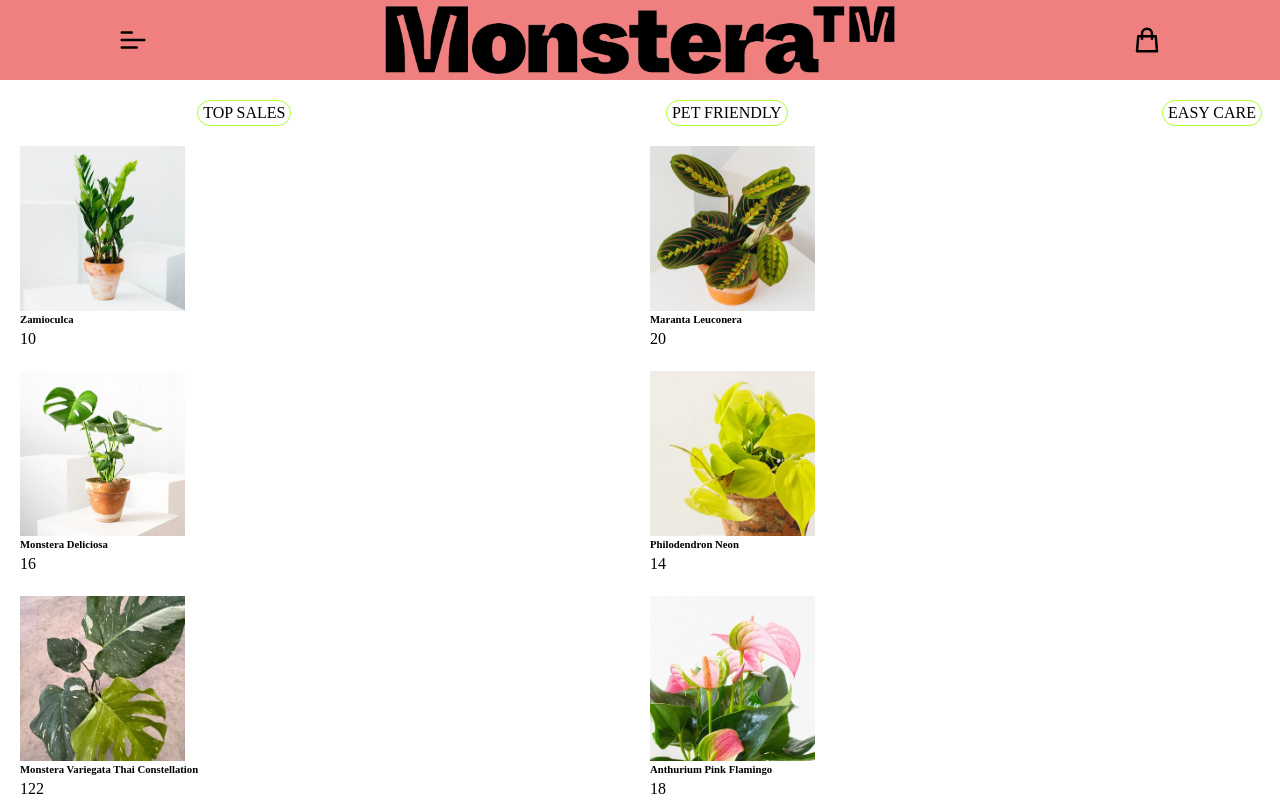
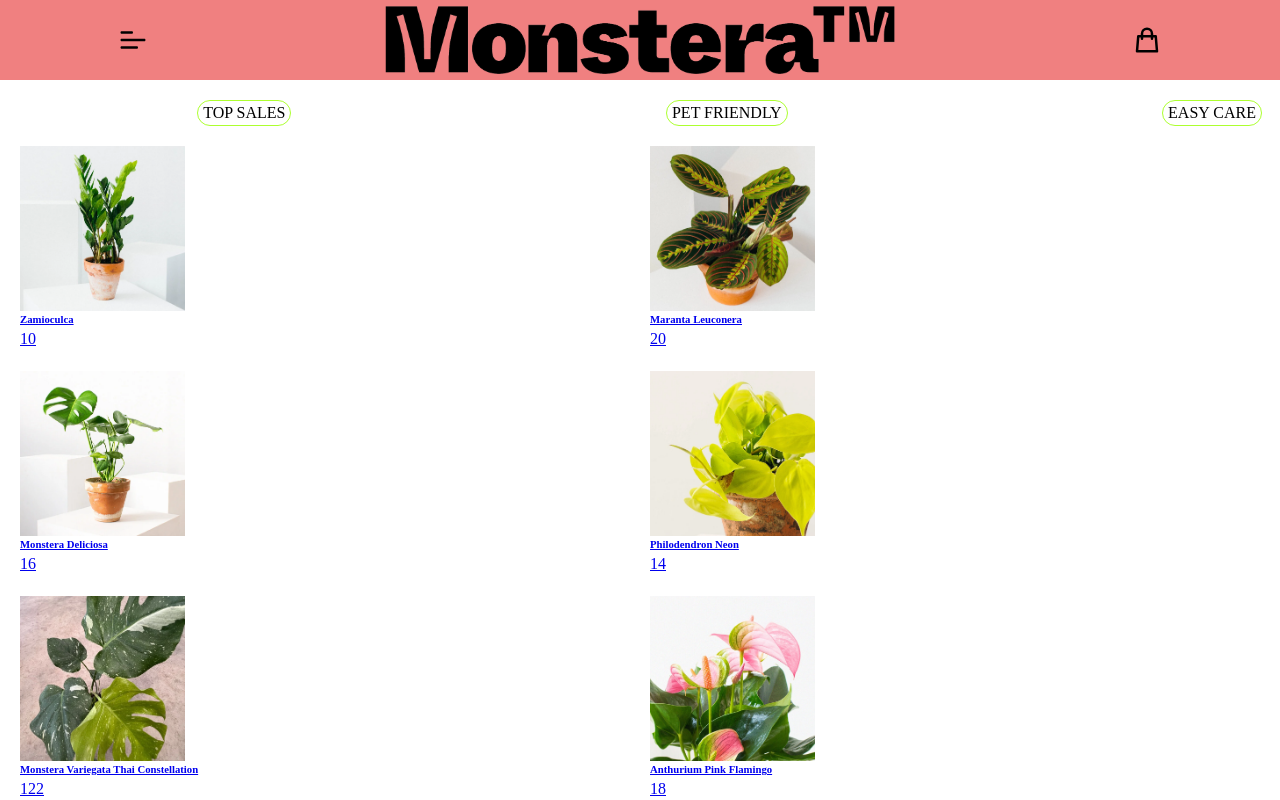
Before and after one commit to luisjover/plantShop_ecommerce, a React (Vite) app: page / in a window 1280 px wide. Shown: the top 800 px of the page. Built offline with nearby package versions, Linux system fonts and the light colour scheme; data requests are answered from the project's data file.

Commit message:
feat(productDetail component): deploy dinamic route for productPage using Params and set that ready to print each product

```diff
--- a/src/App.tsx
+++ b/src/App.tsx
@@ -1,4 +1,4 @@
-import { useState } from 'react'
+
 import { RouterPaths } from './routes/RouterPaths.routes'
 
 
--- a/src/components/filter/Filter.tsx
+++ b/src/components/filter/Filter.tsx
@@ -1,4 +1,4 @@
-import { FC, useContext } from 'react'
+import { FC } from 'react'
 import { FilterCategories, Filters } from "../../types/types"
 import { FilterButton } from '.'
 import "./filter.css"
@@ -13,7 +13,7 @@ export const Filter: FC = () => {
 
 
 
-    const filters: FilterCategories[] = [
+    const filterCategories: FilterCategories[] = [
         {
             name: "TOP SALES",
             id: "1",
@@ -33,13 +33,13 @@ export const Filter: FC = () => {
 
     return (
         <nav className='filter-container'>
-            {filters.map((filter) => (
+            {filterCategories.map((category) => (
                 <FilterButton
-                    name={filter.name}
-                    id={filter.id}
-                    key={filter.id}
+                    name={category.name}
+                    id={category.id}
+                    key={category.id}
                     // setCurrentFilter={setCurrentFilter}
-                    filter={filter.filter}
+                    filter={category.filter}
 
                 />
             ))}
--- a/src/components/filter/filterButton/FilterButton.tsx
+++ b/src/components/filter/filterButton/FilterButton.tsx
@@ -1,4 +1,4 @@
-import { FC, useState } from 'react'
+import { FC } from 'react'
 import { FilterCategories } from "../../../types/types"
 import { useFilterContext } from '../../../utils/hooks/FilterProvider'
 import "./filterButton.css"
@@ -6,14 +6,14 @@ import "./filterButton.css"
 
 export const FilterButton: FC<FilterCategories> = ({ ...props }) => {
 
-    const filter = useFilterContext()
+    const filterContext = useFilterContext()
 
 
     return (
 
         <>
             <input id={props.id} name="filter" type="radio" className="filter-input" value={props.id}
-                onChange={() => filter.changeFilter(props.filter)} />
+                onChange={() => filterContext.changeFilter(props.filter)} />
             <label htmlFor={props.id} className="filter-label">
                 {props.name}
             </label>
--- a/src/components/products/allProducts/AllProducts.tsx
+++ b/src/components/products/allProducts/AllProducts.tsx
@@ -9,29 +9,24 @@ import "./allProducts.css"
 export const AllProducts = () => {
     const [products, setProducts] = useState<Product[] | null>(null)
 
-    const filter = useFilterContext()
+    const filterContext = useFilterContext()
 
 
     useEffect(() => {
 
-        async function getfetch() {
+        const getFetch = async () => {
             const newProducts = await getProducts();
             setProducts(newProducts)
         }
-        getfetch()
+        getFetch()
     }, [])
 
-    const filteredProducts = products?.filter((product) => product.filters.includes(filter.currentFilter))
-
-
-
-    if (filteredProducts === undefined) return
-
+    const filteredProducts = products?.filter((product) => product.filters.includes(filterContext.currentFilter))
 
 
     return (
         <div className="product-card-container">
-            {filteredProducts.map(({ ...props }) => (
+            {filteredProducts?.map(({ ...props }) => (
                 <ProductCard {...props} key={props.id} />
             ))}
         </div>
--- a/src/components/products/productCard/ProductCard.tsx
+++ b/src/components/products/productCard/ProductCard.tsx
@@ -1,9 +1,11 @@
+import { Link, NavLink } from "react-router-dom"
 import { Product } from "../../../types/types"
 import "./productCard.css"
 
 
 export const ProductCard = (props: Product) => {
     return (
+        <Link to={`/products/${props.id}`}>
             <div className="product-card">
                 <figure className="product-card-figure">
                     <img className="product-card-img" src={props.image} alt={`Image of a ${props.name} plant`} />
@@ -11,5 +13,6 @@ export const ProductCard = (props: Product) => {
                 <h6>{props.name}</h6>
                 <p>{props.price}</p>
             </div>
+        </Link>
     )
 }
--- a/src/components/products/productDetail/ProductDetail.tsx
+++ b/src/components/products/productDetail/ProductDetail.tsx
@@ -1,7 +1,15 @@
 
 
-export const ProductDetail = () => {
+export const ProductDetail = ({ ...props }) => {
+
     return (
-        <div>ProductDetail</div>
+        <section>
+            <h4>name</h4>
+            <figure>
+                <img src="" alt="" />
+            </figure>
+            <p>precio</p>
+            <button>Add to Cart</button>
+        </section>
     )
 }
--- a/src/contexts/productsFilterContext.tsx
+++ b/src/contexts/productsFilterContext.tsx
@@ -4,7 +4,7 @@ import { Filters } from "../types/types"
 
 
 
-export const currentFilterContext = createContext({ currentFilter: Filters.topsales, changeFilter: (filterParam: Filters): void => { } })
+export const currentFilterContext = createContext({ currentFilter: Filters.topsales, changeFilter: (filterParam: Filters): void => { (filterParam) } })
 
 
 
--- a/src/pages/ProductPage.tsx
+++ b/src/pages/ProductPage.tsx
@@ -1,7 +1,16 @@
+import { useParams } from "react-router-dom"
+import { ProductDetail } from "../components"
 
 
 export const ProductPage = () => {
+
+    const productId = useParams()
+
+    if (productId.productid === undefined) return
+
     return (
-        <div>ProductPage</div>
+        <ProductDetail
+            productId={productId.productid}
+        />
     )
 }
--- a/src/routes/RouterPaths.routes.tsx
+++ b/src/routes/RouterPaths.routes.tsx
@@ -8,14 +8,13 @@ import { AboutUs } from "../pages/AboutUs"
 
 
 export const RouterPaths = () => {
+
     return (
         <BrowserRouter>
             <Routes>
                 <Route path="/" element={<Layout />}>
                     <Route index element={<HomePage />} />
-                    <Route path="products" element={<HomePage />} >
-                        <Route path=":productId" element={<ProductPage />} />
-                    </Route>
+                    <Route path="products/:productid" element={<ProductPage />} />
                     <Route path="profile" element={<ProfilePage />} >
                         <Route path="login" element={<ProductPage />} />
                         <Route path="register" element={<ProductPage />} />
--- a/src/types/types.ts
+++ b/src/types/types.ts
@@ -2,7 +2,6 @@
 export type FilterCategories = {
     name: string
     id: string
-    setCurrentFilter?: any
     filter: Filters
 }
 
```
Also changed, not shown: src/api/functions/apiFetch.tsx (renamed from src/api/functions/apiFetch.ts). Lines whose indentation alone changed are shown as unchanged.
